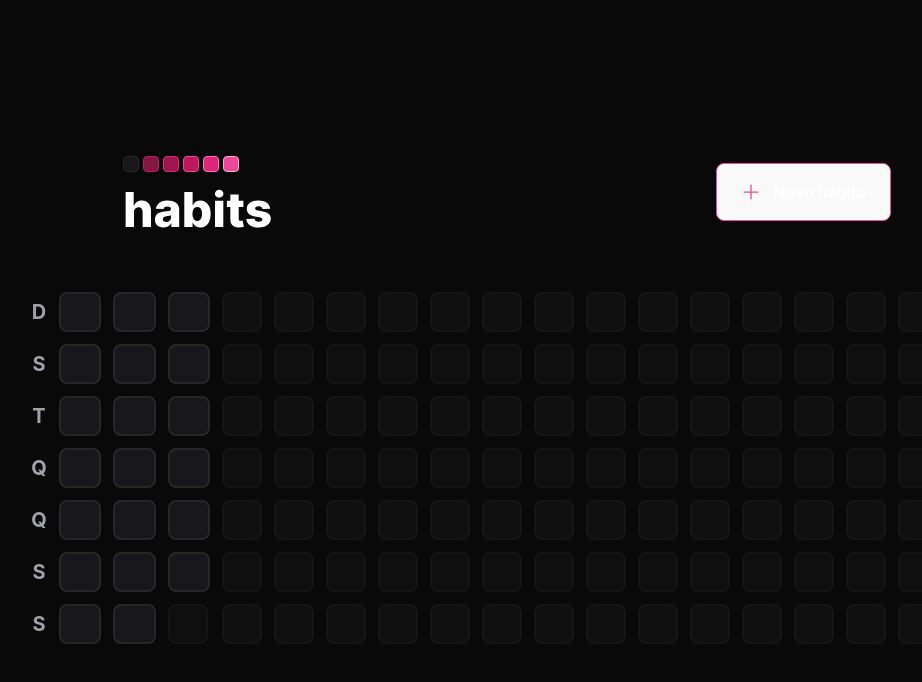
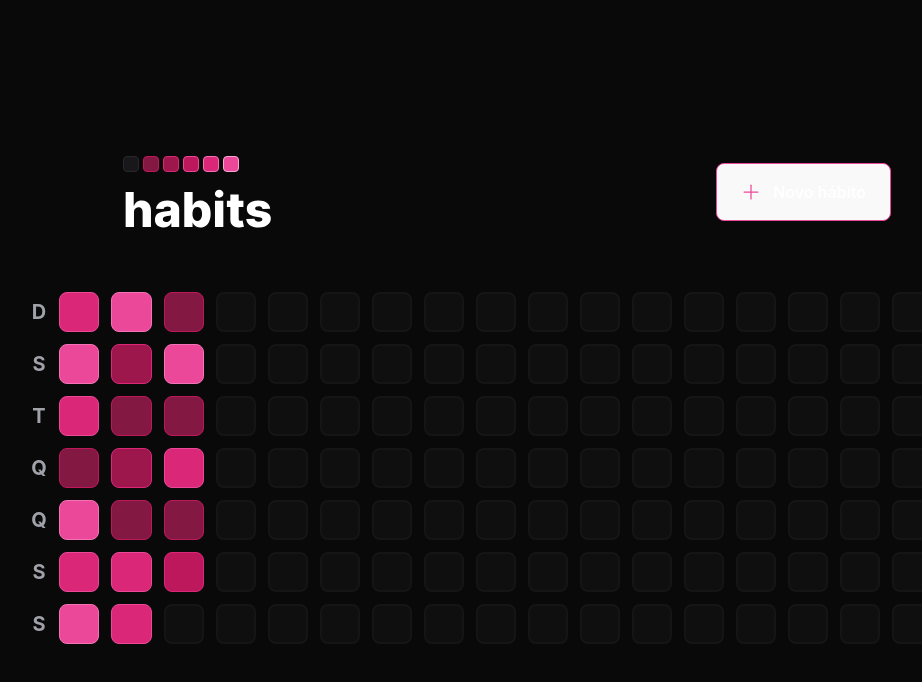
Before and after one commit to NaiaraBorges/habits, a React (Vite) app in the folder web/: page / in a window 1280 px wide. Shown: the top 682 px of the page, without its empty margins (133-1055 px from the left). Built offline with nearby package versions, Linux system fonts and the light colour scheme.

Commit message:
Personalizando o progresso no quadrado do hábito

```diff
--- a/web/package.json
+++ b/web/package.json
@@ -11,6 +11,7 @@
   "dependencies": {
     "@radix-ui/react-dialog": "^1.0.2",
     "@radix-ui/react-popover": "^1.0.3",
+    "clsx": "^1.2.1",
     "dayjs": "^1.11.7",
     "phosphor-react": "^1.4.1",
     "react": "^18.2.0",
--- a/web/src/components/HabitDay.tsx
+++ b/web/src/components/HabitDay.tsx
@@ -1,10 +1,26 @@
 import * as Popover from "@radix-ui/react-popover";
 import { ProgressBar } from "./ProgressBar";
+import clsx from 'clsx';
 
-export function HabitDay() {
+interface HabitDayProps {
+  completed: number;
+  amount: number;
+}
+
+export function HabitDay( {completed, amount} : HabitDayProps) {
+
+  const completedPercentage = Math.round((completed / amount) * 100)
+
   return (
     <Popover.Root>
-      <Popover.Trigger className="w-10 h-10 bg-zinc-900 border-2 border-zinc-800 rounded-lg"></Popover.Trigger>
+      <Popover.Trigger className={clsx('w-10 h-10 rounded-lg', {
+        'bg-zinc-900 border-2 border-zinc-800': completedPercentage === 0,
+        'bg-pink-900 border-pink-700': completedPercentage > 0 && completedPercentage < 20,
+        'bg-pink-800 border-pink-600': completedPercentage >= 20 && completedPercentage < 40,
+        'bg-pink-700 border-pink-600': completedPercentage >= 40 && completedPercentage < 60,
+        'bg-pink-600 border-pink-500': completedPercentage >= 60 && completedPercentage < 80,
+        'bg-pink-500 border-pink-400': completedPercentage >= 80,
+      })}></Popover.Trigger>
 
       <Popover.Portal>
         <Popover.Content className="min-w-[320px] p-6 rounded-2xl bg-zinc-900 flex flex-col">
@@ -13,7 +29,7 @@ export function HabitDay() {
             20/01
           </span>
 
-          <ProgressBar progress={40} />
+          <ProgressBar progress={completedPercentage} />
 
           <Popover.Arrow height={8} width={16} className="fill-zinc-900" />
         </Popover.Content>
--- a/web/src/components/SummaryTable.tsx
+++ b/web/src/components/SummaryTable.tsx
@@ -26,13 +26,16 @@ export function SummaryTable() {
 
       <div className="grid grid-rows-7 grid-flow-col gap-3">
         {summaryDates.map((date) => {
-          return <HabitDay key={date.toString()} />;
+          return <HabitDay key={date.toString()} amount={5} completed={Math.random() * 5}  />;
         })}
 
         {amountOfDaysToFill > 0 &&
           Array.from({ length: amountOfDaysToFill }).map((_, i) => {
             return (
-              <div key={i} className="w-10 h-10 bg-zinc-900 border-2 border-zinc-800 rounded-lg opacity-40 cursor-not-allowed"></div>
+              <div
+                key={i}
+                className="w-10 h-10 bg-zinc-900 border-2 border-zinc-800 rounded-lg opacity-40 cursor-not-allowed"
+              ></div>
             );
           })}
       </div>
```
Also changed, not shown: 1 other file (tests, documents, lock files or other folders).
